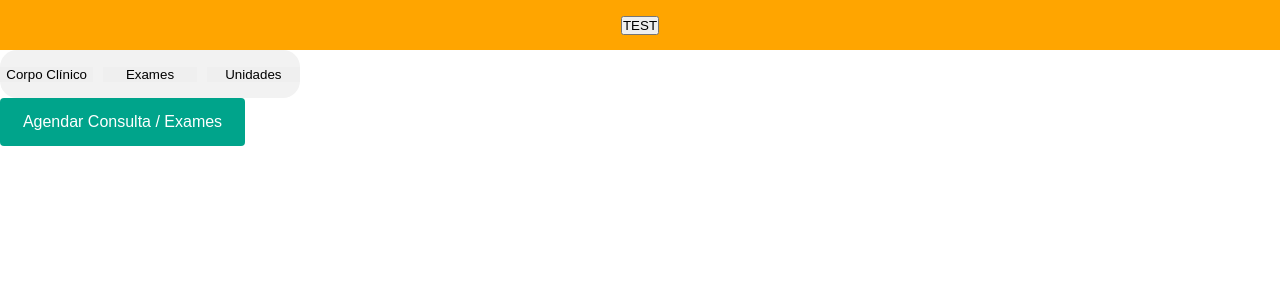
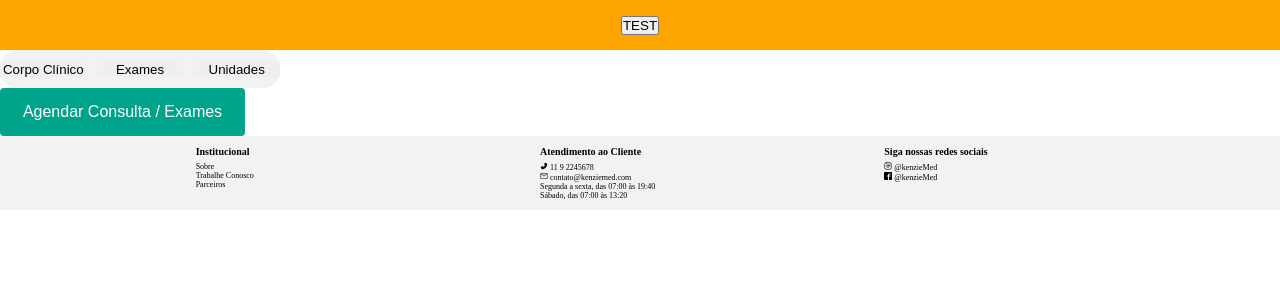
Before and after one commit to grupo-1-projeto-frontend-t12/Projeto-FrontEnd-M3, a React (Create React App) app: page / in a window 1280 px wide. Shown: the top 300 px of the page. Built offline with nearby package versions, Linux system fonts and the light colour scheme.

Commit message:
feat: ticket 015 - Footer, implementando footer e feito ajuste no width e height do menu

```diff
--- a/src/App.tsx
+++ b/src/App.tsx
@@ -3,6 +3,7 @@ import { AppDiv } from "./styles/appCSS/AppCSS";
 import Header from "./components/Header/header";
 import Menu from "./components/menu/menu";
 import ButtonAppointment from "./components/ButtonAppointment/buttonAppointment";
+import Footer from "./components/Footer/footer";
 
 
 function App() {
@@ -12,6 +13,7 @@ function App() {
         <Header />
         <Menu/>
         <ButtonAppointment/>
+        <Footer/>
       </AppDiv>
     </AuthContext>
   );
--- /dev/null
+++ b/src/components/Footer/footer.tsx
@@ -0,0 +1,45 @@
+import { ContainerFooter } from "./footerStyle"
+import {AiFillPhone, AiOutlineMail} from "react-icons/ai"
+import {FiInstagram} from "react-icons/fi"
+import {ImFacebook2} from "react-icons/im"
+
+const Footer = () => {
+
+    return (
+        <ContainerFooter>
+
+        <div className="containerGeral">
+        <div className="institutional">
+               <h5>Institucional</h5>
+               <h6>Sobre</h6>
+               <h6>Trabalhe Conosco</h6>
+               <h6>Parceiros</h6>
+            </div>
+
+            <div className="atendimento">
+              <div className="containerPhone">
+              <h5>Atendimento ao Cliente</h5>
+               <h6><AiFillPhone/> 11 9 2245678</h6>
+               <h6><AiOutlineMail/> contato@kenziemed.com</h6>
+              </div>
+              <div className="containerDays">
+              <p>Segunda a sexta, das 07:00 às 19:40 </p>
+               <p>Sábado, das 07:00 às 13:20</p>
+              </div>
+            </div>
+
+            <div className="network">
+                <h5>Siga nossas redes sociais</h5>
+               <h6><FiInstagram/> @kenzieMed</h6>
+               <h6><ImFacebook2/> @kenzieMed</h6>
+            </div>
+        </div>
+
+
+
+        </ContainerFooter>
+    )
+
+}
+
+export default Footer
--- /dev/null
+++ b/src/components/Footer/footerStyle.ts
@@ -0,0 +1,109 @@
+import styled from "styled-components";
+
+export const ContainerFooter = styled.div`
+        background-color: var(--color-grey);
+        display: flex;
+        justify-content: center;
+
+        width: 100%;
+        padding: 10px;
+
+
+        .containerGeral{
+            display: flex;
+            max-width: 1100px;
+            width: 80%;
+            flex-direction: row;
+            align-items: flex-start;
+            justify-content: space-around;
+            gap: 25px;
+        }
+
+        .institutional, .network, .atendimento{
+             width: 200px;
+        }
+
+
+        h5{
+            font-size  : 10px;
+            font-weight:600;
+            margin-bottom: 5px;
+        }
+
+        h6{
+            font-size  : 8px;
+            font-weight:300;
+            margin: 0;
+        }
+        p{
+            font-size  :8px;
+            font-weight:300;
+
+        }
+
+
+
+    @media  (max-width:400px){
+        height: 60px;
+        width: 100%;
+        padding: 0;
+
+        .containerGeral{
+            width: 95%;
+            align-items: center;
+        }
+
+        .containerPhone, .containerDays{
+            width: 100%;
+
+        }
+
+
+        .institutional, .network{
+            display: none;
+        }
+
+        .atendimento{
+            display: flex;
+            gap: 10px;
+            align-items: center;
+            width: 100%;
+        }
+
+        h5{
+         font-size  : 10px;
+         font-weight: 600;
+         margin-bottom: 5px;
+        }
+
+        h6{
+            font-size : 8px;
+           font-weight: 300;
+
+        }
+
+        p{
+           font-size : 8px;
+           font-weight: 300;
+        }
+    }
+
+    @media (min-width:150px) and (max-width:240px){
+        .atendimento{
+            flex-direction: column;
+            gap: 0;
+            font-size: 70%;
+            width: 80%;
+        }
+
+    }
+
+    @media (min-width:0px) and (max-width:150px){
+            .atendimento{
+                flex-direction: column;
+                gap: 0;
+            }
+    }
+
+
+  `
--- a/src/components/menu/menuStyle.ts
+++ b/src/components/menu/menuStyle.ts
@@ -4,8 +4,8 @@ export const ContainerMenu = styled.div`
   display: flex;
   justify-content: center;
   align-items: center;
-  width: 300px;
-  height: 48px;
+  width: 280px;
+  height: 38px;
   background: var(--color-grey);
   color: var(--color-fontescura);
   gap: 10px;
--- a/src/styles/Global Styles/Global StylesCSS.ts
+++ b/src/styles/Global Styles/Global StylesCSS.ts
@@ -11,7 +11,6 @@ const GlobalStyle = createGlobalStyle`
 
     --color-fontescura: #0B362F;
 
-    font-size: 60%;
   }
   * {
     margin: 0;
```
